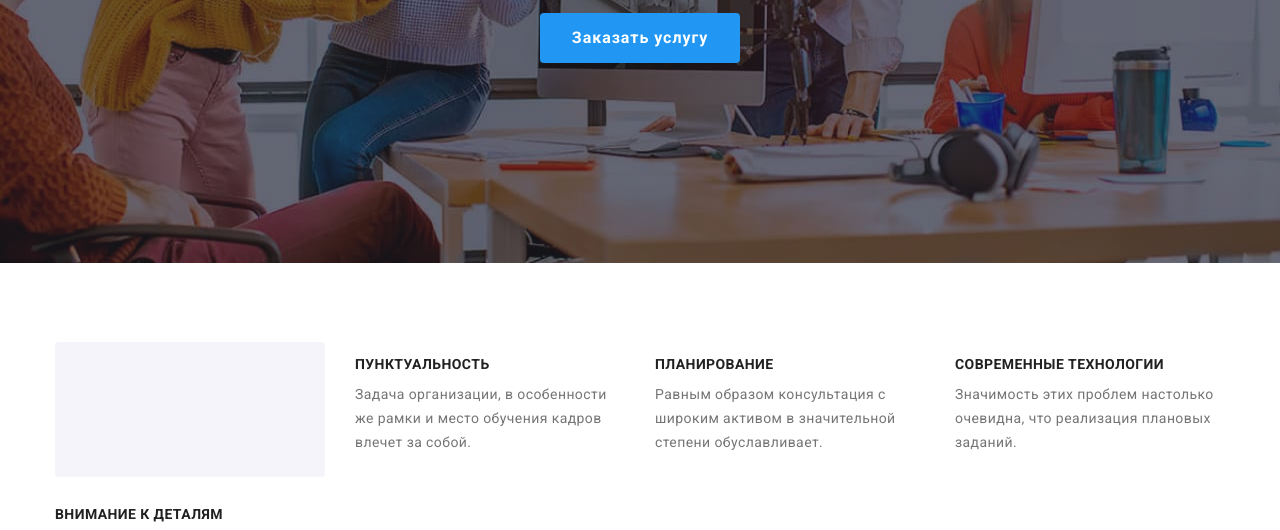
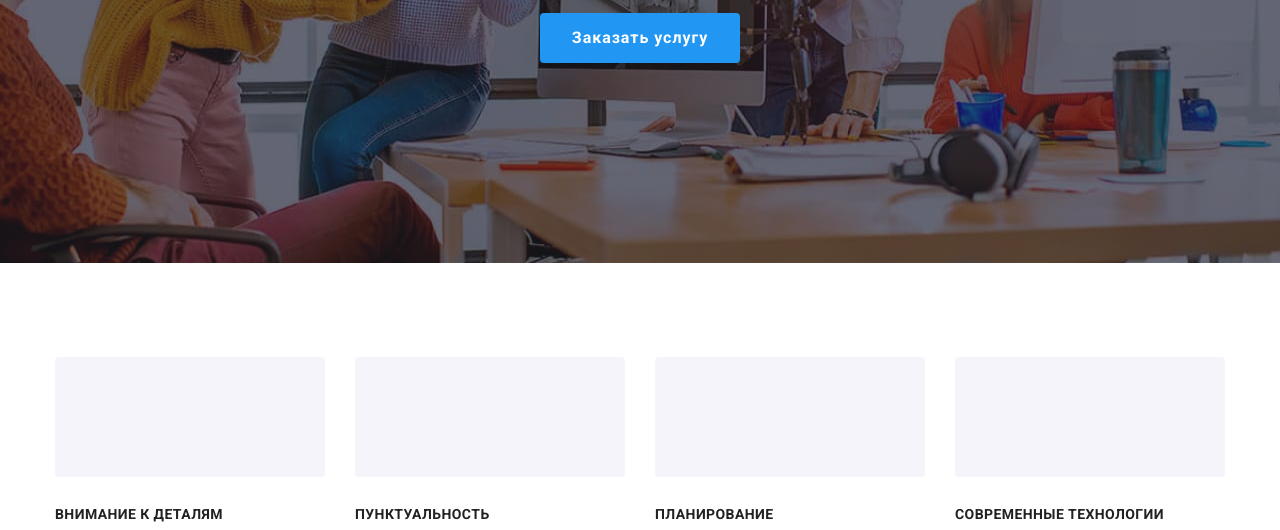
Before and after one commit to IevgenLychman/goit-markup-hw-04, a plain HTML site: page index.html in a window 1280 px wide. Shown: the part 418-948 px from the top of the page. Drawn offline with nearby package versions, Linux system fonts and the light colour scheme.

Commit message:
HW-04 v2

```diff
--- a/css/styles.css
+++ b/css/styles.css
@@ -238,7 +238,7 @@ img {
   height: 70px;
 }
 
-.description-icon {
+.description-icon-block {
   width: 270px;
   height: 120px;
   background-color: #f5f4fa;
@@ -323,6 +323,9 @@ img {
   background-color: var(--background-color);
   flex-basis: calc((100% - 30px * 3) / 4);
   margin-left: 30px;
+  box-shadow: 0px 1px 3px rgba(0, 0, 0, 0.12), 0px 1px 1px rgba(0, 0, 0, 0.14),
+    0px 2px 1px rgba(0, 0, 0, 0.2);
+  border-radius: 0px 0px 4px 4px;
 }
 
 .team-description:first-child {
--- a/index.html
+++ b/index.html
@@ -72,7 +72,7 @@
           <h2 class="visually-hidden">Наши преимущества</h2>
           <ul class="description-list">
             <li class="description-text">
-              <div class="description-icon">
+              <div class="description-icon-block">
                 <svg class="description-icon">
                   <use href="./images/symbol-defs.svg#icon-antenna"></use>
                 </svg>
@@ -85,6 +85,11 @@
             </li>
 
             <li class="description-text">
+              <div class="description-icon-block">
+                <svg class="description-icon">
+                  <use href="./images/symbol-defs.svg#icon-clock"></use>
+                </svg>
+              </div>
               <h3 class="description-desc">Пунктуальность</h3>
               <p class="description-quote">
                 Задача организации, в особенности же рамки и место обучения
@@ -93,6 +98,11 @@
             </li>
 
             <li class="description-text">
+              <div class="description-icon-block">
+                <svg class="description-icon">
+                  <use href="./images/symbol-defs.svg#icon-diagram"></use>
+                </svg>
+              </div>
               <h3 class="description-desc">Планирование</h3>
               <p class="description-quote">
                 Равным образом консультация с широким активом в значительной
@@ -101,6 +111,11 @@
             </li>
 
             <li class="description-text">
+              <div class="description-icon-block">
+                <svg class="description-icon">
+                  <use href="./images/symbol-defs.svg#icon-astronaut"></use>
+                </svg>
+              </div>
               <h3 class="description-desc">Современные технологии</h3>
               <p class="description-quote">
                 Значимость этих проблем настолько очевидна, что реализация
```
